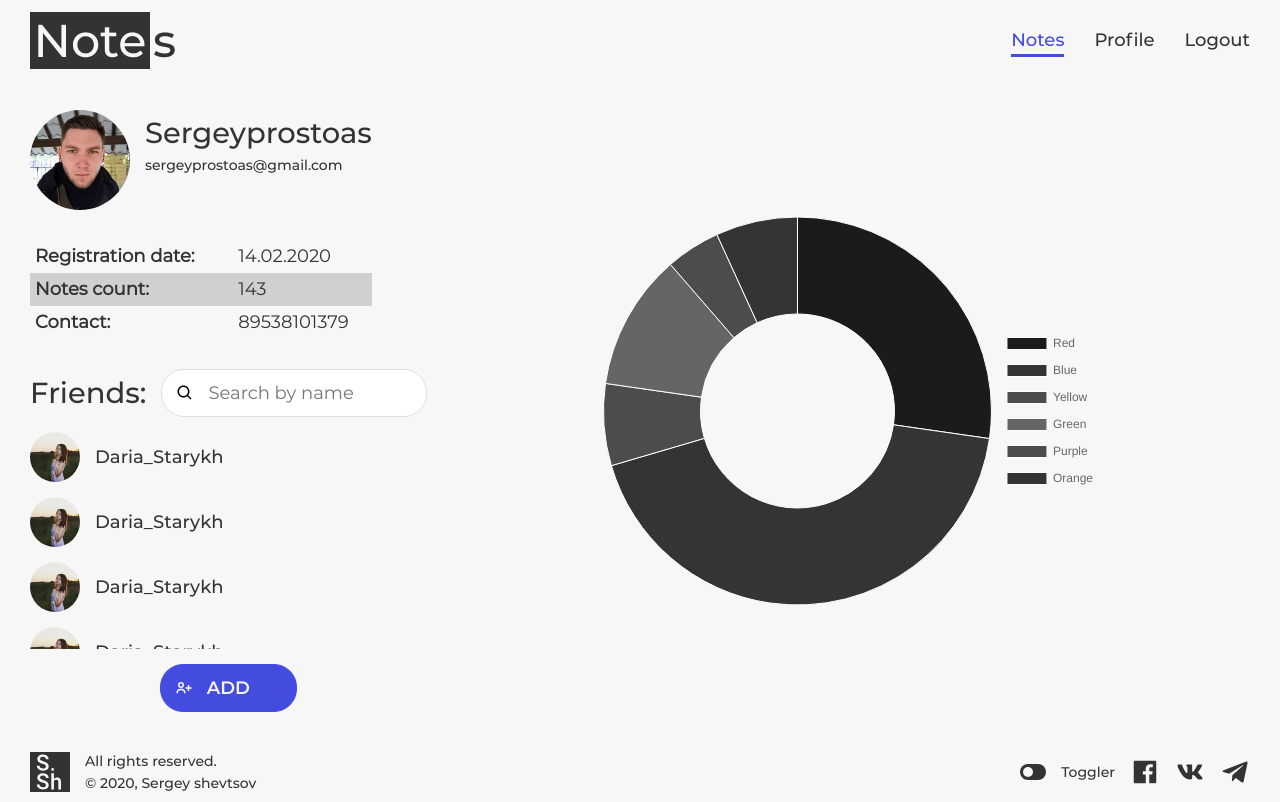
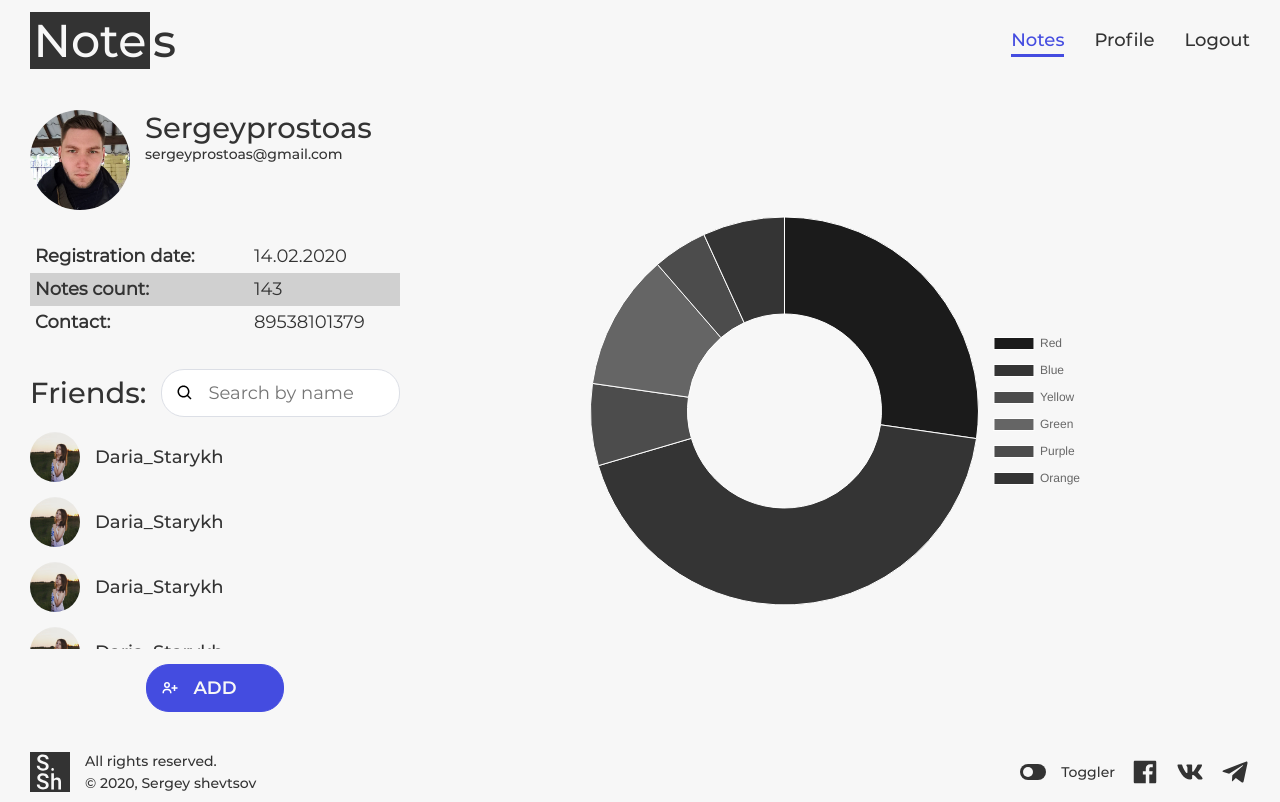
Before and after one commit to Sergeypro91/Node-nuxt-app, a Nuxt app: page /profile in a window 1280 px wide. Built offline with nearby package versions, Linux system fonts and the light colour scheme.

Commit message:
Redact css

```diff
--- a/assets/scss/components/profile-page/profile-page.scss
+++ b/assets/scss/components/profile-page/profile-page.scss
@@ -2,9 +2,25 @@
   display: flex;
   padding: $margin 0;
   .user-profile {
-    flex: 1;
+    min-height: calc(100vh - #{$header} - #{$footer} - #{$margin} * 2);
+    display: flex;
+    min-width: 290px;
+    max-width: 400px;
+    flex: 2;
+    flex-direction: column;
+    position: relative;
+    padding-right: $margin;
   }
   .user-charts {
     flex: 2;
   }
 }
+
+@media screen and (max-width: $tableWidth) {
+  .profile-page {
+    .user-profile {
+      max-width: 100%;
+      padding: 0;
+    }
+  }
+}
--- a/assets/scss/components/profile-page/profile.scss
+++ b/assets/scss/components/profile-page/profile.scss
@@ -1,14 +1,10 @@
-.user-profile {
-  min-height: calc(100vh - #{$header} - #{$footer} - #{$margin} * 2);
-  display: flex;
-  flex-direction: column;
-  position: relative;
-  padding-right: $margin;
-}
-
 .user-profile__wrapper {
   display: flex;
   margin-bottom: $margin;
+}
+
+.user-profile__data {
+  width: 100%;
 }
 
 .user-profile__header {
@@ -28,9 +24,11 @@
 
 .user-profile__descr {
   margin-left: $half-margin;
+  word-break: break-all;
   .user-profile__name {
     font-family: $mainFontMedium;
     margin: 0;
+    line-height: normal;
   }
 }
 
@@ -52,6 +50,10 @@
       }
     }
   }
+}
+
+.user-profile__chart {
+  display: none;
 }
 
 .user-profile__friends {
@@ -126,16 +128,7 @@
   justify-content: center;
 }
 
-@media screen and (max-width: $desktopWidth) {
-  .user-profile__chart {
-    display: none;
-  }
-}
-
 @media screen and (max-width: $tableWidth) {
-  .user-profile {
-    padding: 0;
-  }
   .user-profile__chart {
     display: block;
     width: 100%;
@@ -150,7 +143,7 @@
     .user-profile__not-empty {
       tbody {
         display: grid;
-        grid-template-columns: 1fr;
+        grid-template-columns: 1fr 1fr;
       }
     }
   }
@@ -161,10 +154,14 @@
     flex-direction: column;
   }
 
+  .user-profile__chart {
+    padding-left: 0;
+  }
+
   .user-profile__list {
     .user-profile__not-empty {
       tbody {
-        display: grid;
+        grid-template-columns: 1fr;
       }
     }
   }
```
